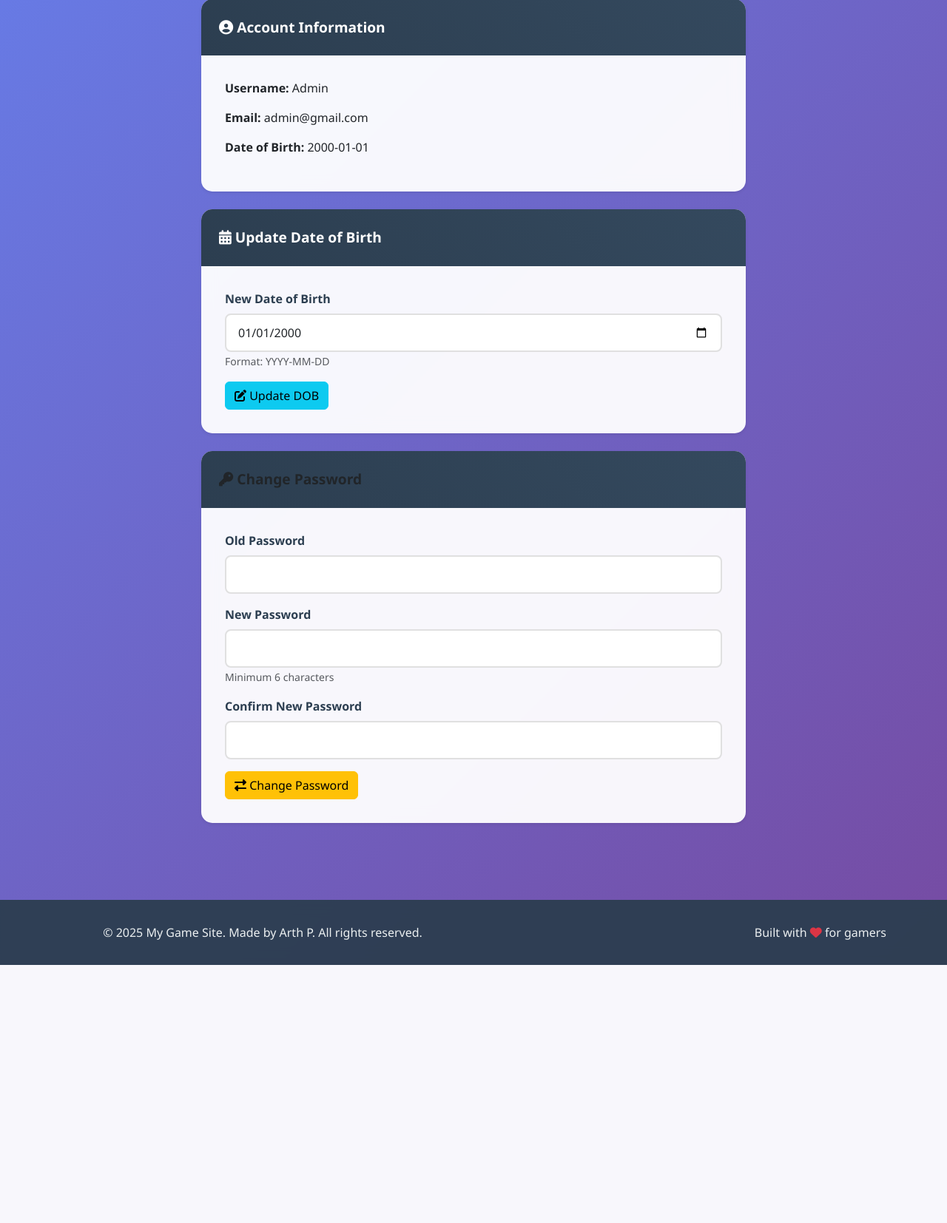
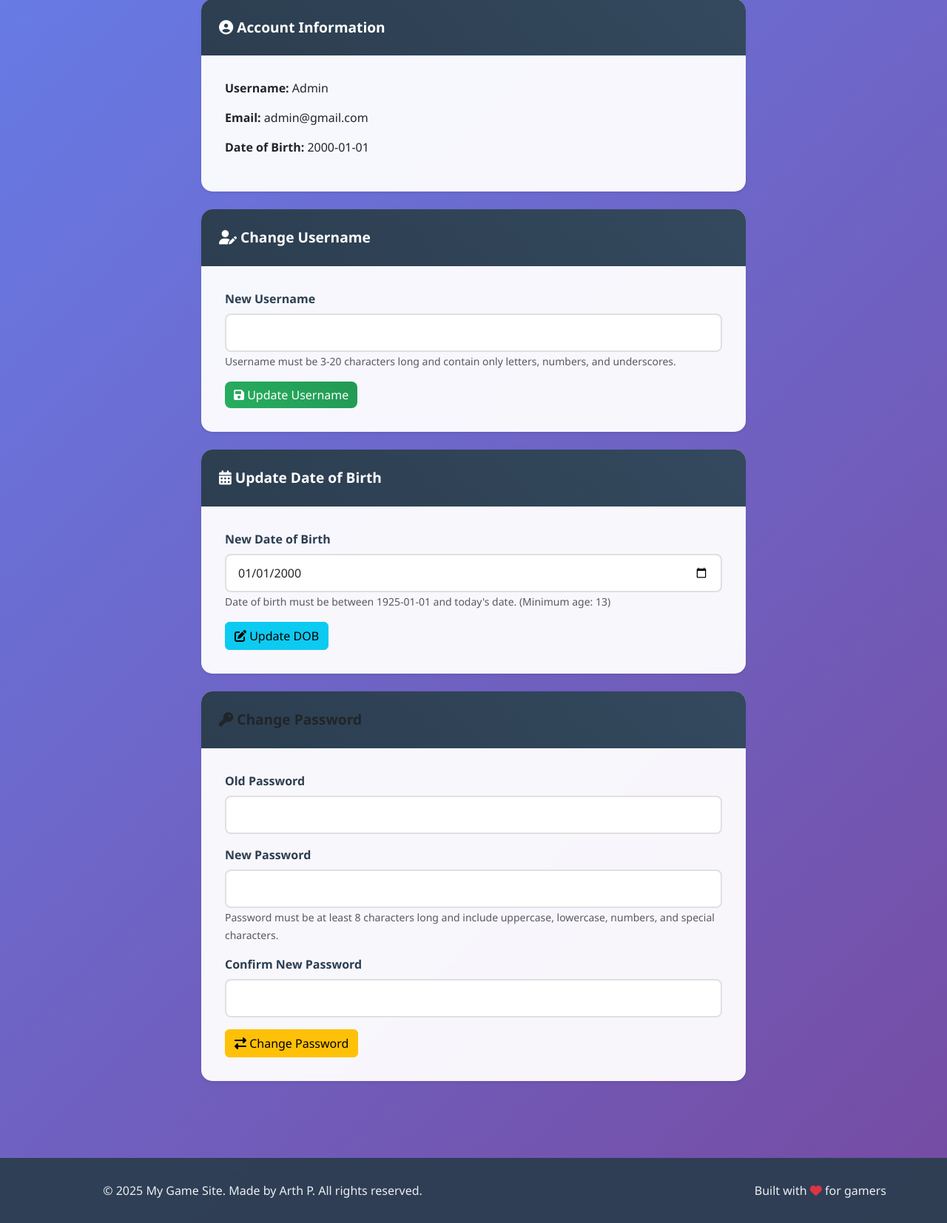
Before and after one commit to ArthPatel-GitHub/as91896--2.7-, a Flask app: page /profile in a window 1280 px wide. Shown: the part 223-1877 px from the top of the page at 74% size. Before the commit the page ends 1528 px from the top, so only its background shows below. Run offline with Flask 2, Linux system fonts and the light colour scheme; the visitor is signed in with stand-in values (Sample User, id 1); data comes from the database, SQL or seed files in the repository; both versions use the stored data as it was after the commit; some libraries are stand-ins or nearby versions.

Commit message:
I HAVE NOW ADDED THE NEW FEATURE THAT THE USER IS ABLE TO UPDATE THEIR USERNAME IF THEY DESIRE AS LONG AS IT IS AVAILABLE AND IS A VALID USERNAME.

```diff
--- a/app.py
+++ b/app.py
@@ -9,7 +9,7 @@ import re # This is the library used for regular expressions
 
 # --- Flask Application Setup ---
 app = Flask(__name__)
-app.config['SECRET_KEY'] = 'a_very_long_and_random_secret_key_for_production_use' # CHANGE THIS IN PRODUCTION!
+app.config['SECRET_KEY'] = 'a_very_long_and_random_secret_key_for_production_use'
 app.config['SQLALCHEMY_DATABASE_URI'] = 'sqlite:///user_information.db' # SQLAlchemy will manage this database
 app.config['SQLALCHEMY_TRACK_MODIFICATIONS'] = False
 
@@ -24,7 +24,7 @@ class User(db.Model):
     username = db.Column(db.String(80), unique=True, nullable=False)
     email = db.Column(db.String(120), unique=True, nullable=False)
     password_hash = db.Column(db.String(120), nullable=False)
-    dob = db.Column(db.String(10), nullable=True) # YYYY-MM-DD string
+    dob = db.Column(db.String(10), nullable=True) # ISO-MM-DD string
 
     user_games_entries = db.relationship('UserGame', backref='user', lazy=True, cascade="all, delete-orphan")
 
@@ -97,7 +97,7 @@ def calculate_age(dob_str):
     except ValueError:
         return None # Invalid date format
 
-# Function to check password strength (new)
+# Function to check password strength
 def is_strong_password(password):
     """
     Checks if a password meets complexity requirements:
@@ -119,7 +119,7 @@ def is_strong_password(password):
         return False
     return True
 
-# Function to validate username (new)
+# Function to validate username
 def is_valid_username(username):
     """
     Checks if a username contains only alphanumeric characters and underscores.
@@ -132,11 +132,6 @@ def is_valid_username(username):
         return False
     return True
 
-# --- SQL Query Definitions for Popular_Games.db ---
-# Note: The original query assumes `game_platforms` links to 8 platform_id columns.
-# This is an unusual schema. If `game_platforms` has a game_id and a single platform_id
-# column for a many-to-many relationship, this query needs adjustment.
-# I'm keeping it as is based on your provided original.
 GAME_SELECT = """
 SELECT
     g.game_id,
@@ -224,7 +219,7 @@ def register():
             flash('All fields are required!', 'danger')
             return redirect(url_for('register'))
 
-        # Refinement: Username validation
+        #Username validation
         if not is_valid_username(username):
             flash('Username must be 3-20 characters long and contain only letters, numbers, and underscores.', 'danger')
             return redirect(url_for('register'))
@@ -233,7 +228,7 @@ def register():
             flash('Please enter a valid email address.', 'danger')
             return redirect(url_for('register'))
 
-        # Refinement: Password complexity validation
+        #Password complexity validation
         if not is_strong_password(password):
             flash('Password must be at least 8 characters long and include uppercase, lowercase, numbers, and special characters.', 'danger')
             return redirect(url_for('register'))
@@ -363,6 +358,53 @@ def profile():
 
     return render_template('profile.html', user=user, today_date_str=today_date_str)
 
+@app.route('/update_username', methods=['POST'])
+def update_username():
+    """
+    Handles updating the user's username.
+    """
+    if 'user_id' not in session:
+        flash('Please log in to update your username.', 'info')
+        return redirect(url_for('login'))
+
+    user = User.query.get(session['user_id'])
+    if not user:
+        flash('User not found.', 'danger')
+        return redirect(url_for('login'))
+
+    new_username = request.form.get('new_username', '').strip()
+
+    if not new_username:
+        flash('New username cannot be empty.', 'danger')
+        return redirect(url_for('profile'))
+
+    if new_username == user.username:
+        flash('New username is the same as your current username.', 'info')
+        return redirect(url_for('profile'))
+
+    # Validate new username format
+    if not is_valid_username(new_username):
+        flash('New username must be 3-20 characters long and contain only letters, numbers, and underscores.', 'danger')
+        return redirect(url_for('profile'))
+
+    # Check if new username is already taken by another user
+    existing_user_with_new_username = User.query.filter(User.username == new_username).first()
+    if existing_user_with_new_username and existing_user_with_new_username.id != user.id:
+        flash('This username is already taken. Please choose a different one.', 'danger')
+        return redirect(url_for('profile'))
+
+    try:
+        user.username = new_username
+        db.session.commit()
+        session['username'] = new_username # Update session username immediately
+        flash('Username updated successfully!', 'success')
+    except Exception as e:
+        db.session.rollback()
+        print(f"Database error updating username: {e}")
+        flash(f'An unexpected error occurred while updating username: {e}', 'danger')
+
+    return redirect(url_for('profile'))
+
 @app.route('/change_password', methods=['POST'])
 def change_password():
     """
@@ -398,7 +440,7 @@ def change_password():
         flash('New passwords do not match.', 'error')
         return redirect(url_for('profile'))
 
-    # Refinement: Password complexity validation for change password
+    # Password strength validation for change password
     if not is_strong_password(new_password):
         flash('New password must be at least 8 characters long and include uppercase, lowercase, numbers, and special characters.', 'danger')
         return redirect(url_for('profile'))
--- a/templates/profile.html
+++ b/templates/profile.html
@@ -30,6 +30,23 @@
                 </div>
             </div>
 
+            <!-- New card for Change Username -->
+            <div class="card shadow-sm mb-4">
+                <div class="card-header bg-success text-white">
+                    <i class="fas fa-user-edit"></i> Change Username
+                </div>
+                <div class="card-body">
+                    <form action="{{ url_for('update_username') }}" method="POST">
+                        <div class="mb-3">
+                            <label for="new_username" class="form-label">New Username</label>
+                            <input type="text" class="form-control" id="new_username" name="new_username" required>
+                            <small class="form-text text-muted">Username must be 3-20 characters long and contain only letters, numbers, and underscores.</small>
+                        </div>
+                        <button type="submit" class="btn btn-success"><i class="fas fa-save"></i> Update Username</button>
+                    </form>
+                </div>
+            </div>
+
             <div class="card shadow-sm mb-4">
                 <div class="card-header bg-info text-white">
                     <i class="fas fa-calendar-alt"></i> Update Date of Birth
@@ -38,8 +55,9 @@
                     <form action="{{ url_for('update_dob') }}" method="POST">
                         <div class="mb-3">
                             <label for="dob" class="form-label">New Date of Birth</label>
-                            <input type="date" class="form-control" id="dob" name="dob" value="{{ user.dob }}" required>
-                            <small class="form-text text-muted">Format: YYYY-MM-DD</small>
+                            <input type="date" class="form-control" id="dob" name="dob" value="{{ user.dob }}"
+                                   min="1925-01-01" max="{{ today_date_str }}" required>
+                            <small class="form-text text-muted">Date of birth must be between 1925-01-01 and today's date. (Minimum age: 13)</small>
                         </div>
                         <button type="submit" class="btn btn-info"><i class="fas fa-edit"></i> Update DOB</button>
                     </form>
@@ -59,7 +77,7 @@
                         <div class="mb-3">
                             <label for="new_password" class="form-label">New Password</label>
                             <input type="password" class="form-control" id="new_password" name="new_password" required>
-                            <small class="form-text text-muted">Minimum 6 characters</small>
+                            <small class="form-text text-muted">Password must be at least 8 characters long and include uppercase, lowercase, numbers, and special characters.</small>
                         </div>
                         <div class="mb-3">
                             <label for="confirm_new_password" class="form-label">Confirm New Password</label>
```
Also changed, not shown: instance/user_information.db.
